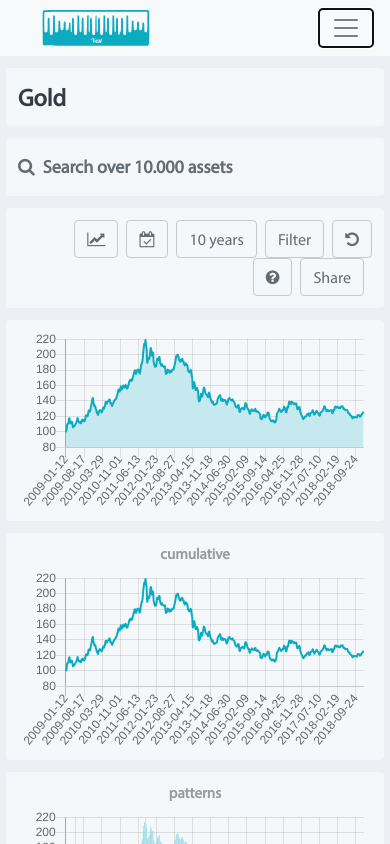
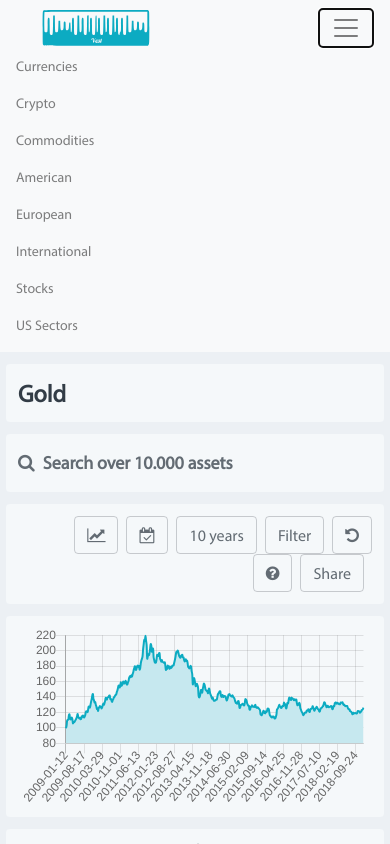
Before and after one commit to surlac/vest, a React (Create React App) app in the folder client/: page / in a window 390 px wide. Both pictures are taken after a click on the button 346 px from the left and 28 px from the top of the page. Shown: the top 844 px of the page. Built offline with nearby package versions, Linux system fonts and the light colour scheme.

Commit message:
hamburger in mobile version is collapsing properly

```diff
--- a/client/src/Header.js
+++ b/client/src/Header.js
@@ -1,19 +1,30 @@
-import React from "react";
-import { Link } from 'react-router-dom'
+import React, {Component} from "react";
+import { Link } from 'react-router-dom';
 
-function Header() {
-  return (
+class Header extends Component {
+	constructor(props) {
+    super(props);
+    this.state = {isToggleOn: true};
+    this.handleClick = this.handleClick.bind(this);
+  }
+
+  handleClick() {
+    this.setState(state => ({ isToggleOn: !state.isToggleOn }));
+  }
+	render(){
+		return (
     <nav class="navbar navbar-expand-xl bg-light navbar-light">
 	  <Link class="navbar-brand" to='/'></Link>
       <button
         class="navbar-toggler"
         type="button"
+		onClick={this.handleClick}
         data-toggle="collapse"
         data-target="#collapsibleNavbar"
       >
         <span class="navbar-toggler-icon" />
       </button>
-      <div class="collapse navbar-collapse" id="collapsibleNavbar">
+	  <div className={"navbar-collapse " + (this.state.isToggleOn ? 'collapse' : '')} id="collapsibleNavbar">
         <ul class="navbar-nav">
           <li class="nav-item">
               <Link class="nav-link" to='/'>Currencies</Link>
@@ -50,7 +61,8 @@ function Header() {
         </ul>
       </div>
     </nav>
-  );
+  )
+	}
 }
 
 export default Header;
```
Also changed, not shown: 1 other file (tests, documents, lock files or other folders).
